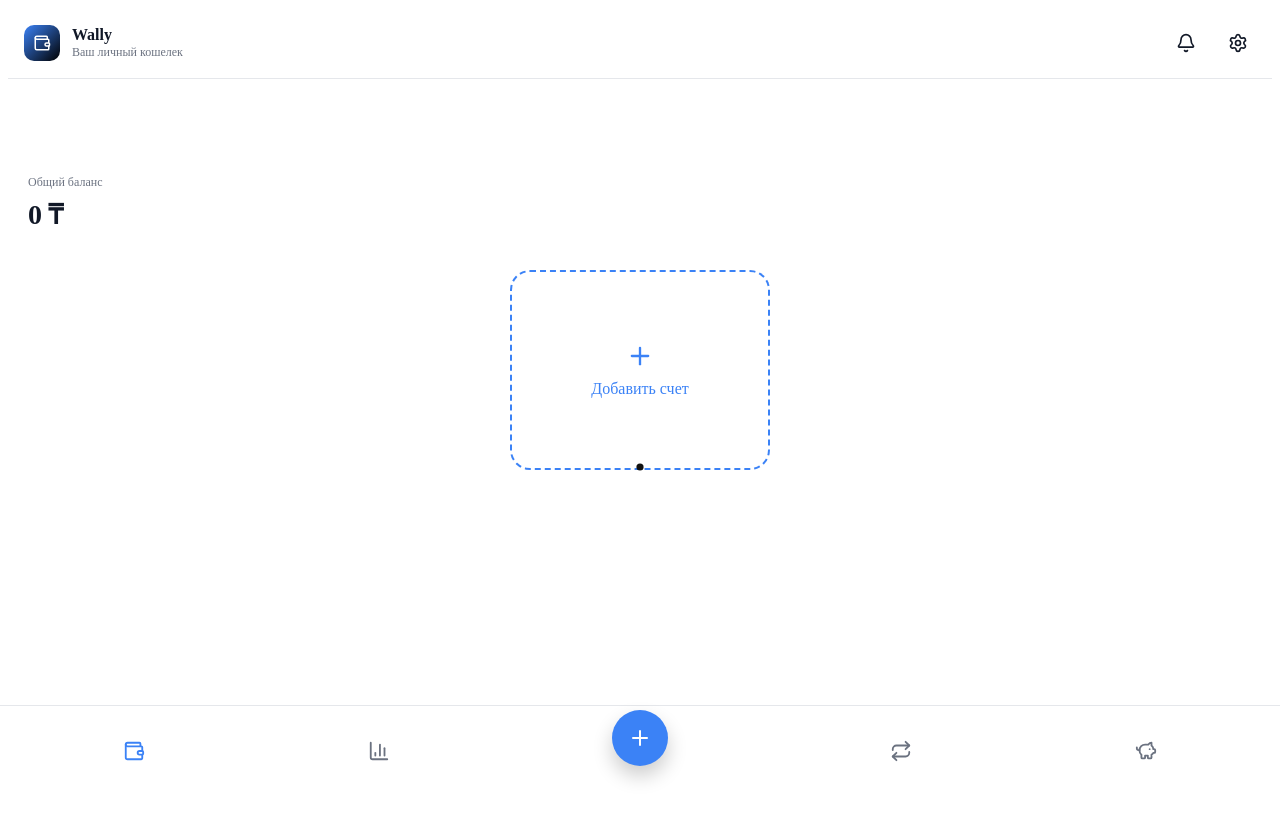
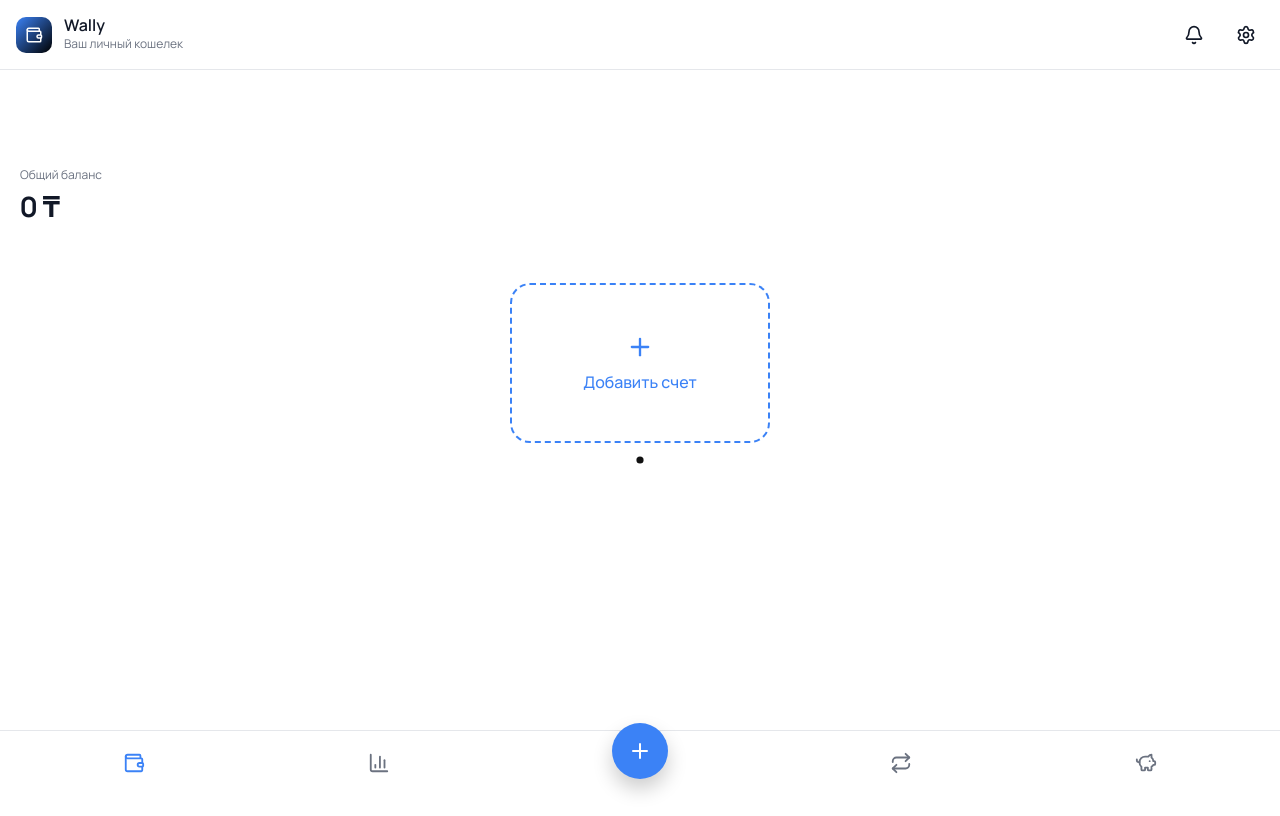
Before and after one commit to hayriddinrakhimov/wally, a React (Vite) app: page / in a window 1280 px wide. Built offline with nearby package versions, Linux system fonts and the light colour scheme; no server answers.

Commit message:
исправил шрифт, глобально теперь MANROPE

```diff
--- a/index.html
+++ b/index.html
@@ -2,8 +2,18 @@
 <html lang="ru">
   <head>
     <meta charset="UTF-8" />
+
+    <!-- favicon -->
     <link rel="icon" type="image/svg+xml" href="/favicon.svg" />
+
+    <!-- viewport -->
     <meta name="viewport" content="width=device-width, initial-scale=1.0" />
+
+    <!-- FONT: Manrope -->
+    <link rel="preconnect" href="https://fonts.googleapis.com">
+    <link rel="preconnect" href="https://fonts.gstatic.com" crossorigin>
+    <link href="https://fonts.googleapis.com/css2?family=Manrope:wght@400;500;600;700&display=swap" rel="stylesheet">
+
     <title>Wally</title>
   </head>
 
--- a/src/index.css
+++ b/src/index.css
@@ -1,28 +1,16 @@
 /* ===== RESET ===== */
-* {
+*,
+*::before,
+*::after {
   box-sizing: border-box;
   margin: 0;
   padding: 0;
 }
 
-/* ===== ГЛАВНЫЙ ФИКС ШРИФТА ===== */
-html,
-body,
-#root {
-  font-family:
-    "Inter",
-    -apple-system,
-    BlinkMacSystemFont,
-    "Segoe UI",
-    Roboto,
-    "Noto Sans",
-    "Segoe UI Symbol",
-    Arial,
-    sans-serif !important;
-}
-
 /* ===== ROOT ===== */
 :root {
+  --font-main: 'Manrope', 'Inter', -apple-system, BlinkMacSystemFont, 'Segoe UI', Roboto, 'Noto Sans', 'Segoe UI Symbol', Arial, sans-serif;
+
   --text: #6b6375;
   --text-h: #08060d;
   --bg: #ffffff;
@@ -36,11 +24,20 @@
   -moz-osx-font-smoothing: grayscale;
 }
 
-/* ===== BODY ===== */
+/* ===== BASE ===== */
+html,
+body,
+#root {
+  font-family: var(--font-main);
+}
+
+/* 💸 ВАЖНО для денег */
 body {
   margin: 0;
   background: #f5f6f8;
   color: var(--text-h);
+
+  font-variant-numeric: tabular-nums;
 }
 
 /* ===== ROOT APP ===== */
@@ -59,17 +56,13 @@
 * {
   scrollbar-width: none;
   -ms-overflow-style: none;
+  -webkit-tap-highlight-color: transparent;
 }
 
 /* ===== MOBILE ===== */
 html,
 body {
   overscroll-behavior: none;
-}
-
-/* ===== TAP FIX ===== */
-* {
-  -webkit-tap-highlight-color: transparent;
 }
 
 /* ===== BUTTONS ===== */
--- a/src/main.jsx
+++ b/src/main.jsx
@@ -2,6 +2,8 @@
 import ReactDOM from "react-dom/client";
 import App from "./App";
 import { ThemeProvider } from "./theme/ThemeProvider";
+
+import "./index.css";
 
 ReactDOM.createRoot(document.getElementById("root")).render(
   <React.StrictMode>
--- a/src/theme/ThemeProvider.jsx
+++ b/src/theme/ThemeProvider.jsx
@@ -17,6 +17,7 @@
     <ThemeContext.Provider value={{ theme, setPrimary }}>
       <div
         style={{
+          /* ===== CSS VARIABLES ===== */
           "--primary": theme.colors.primary || "#3b82f6",
           "--bg": theme.colors.background || "#ffffff",
           "--text": theme.colors.text || "#111111",
@@ -25,8 +26,12 @@
           "--border": theme.colors.border || "#e5e7eb",
           "--danger": theme.colors.danger || "#ef4444",
 
+          /* ===== BASE STYLES ===== */
           background: "var(--bg)",
           color: "var(--text)",
+
+          /* 🔥 ВАЖНО: фикс шрифта */
+          fontFamily: "var(--font-main)",
 
           minHeight: "100vh",
         }}
```
